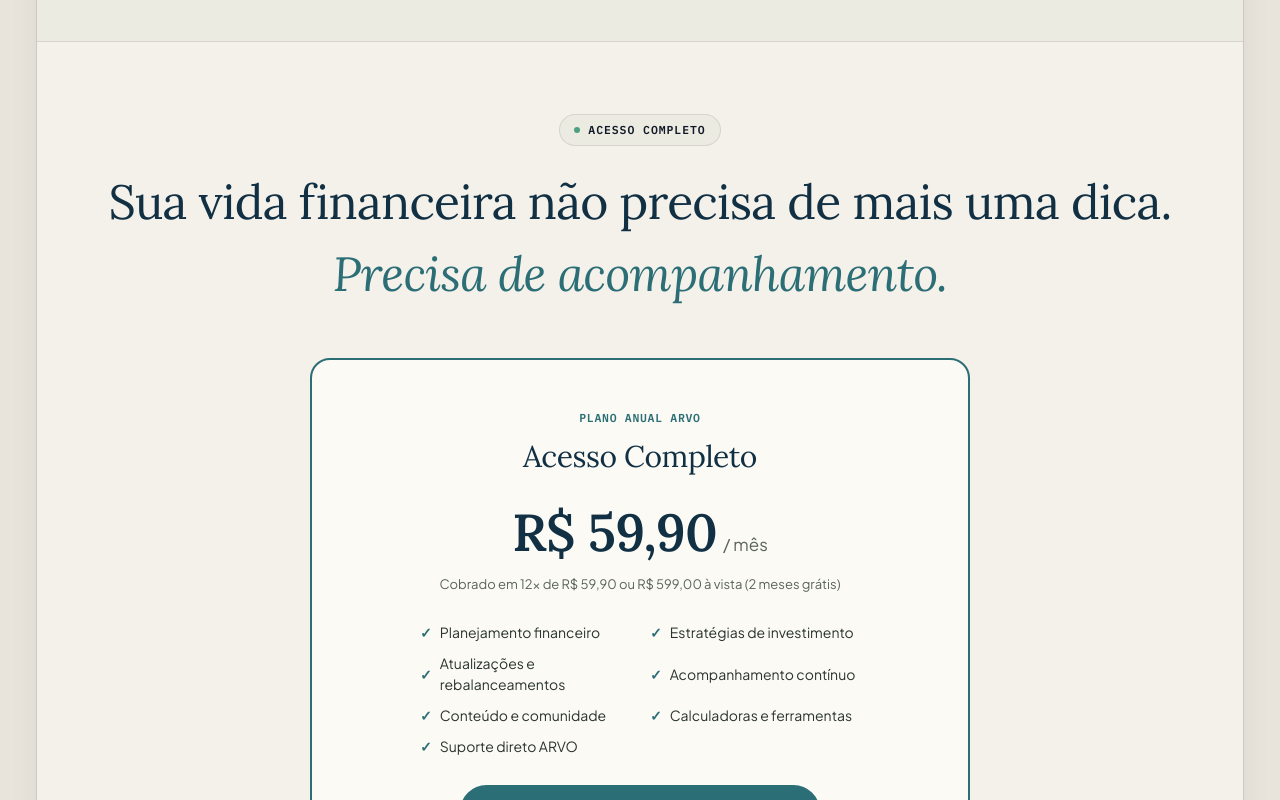
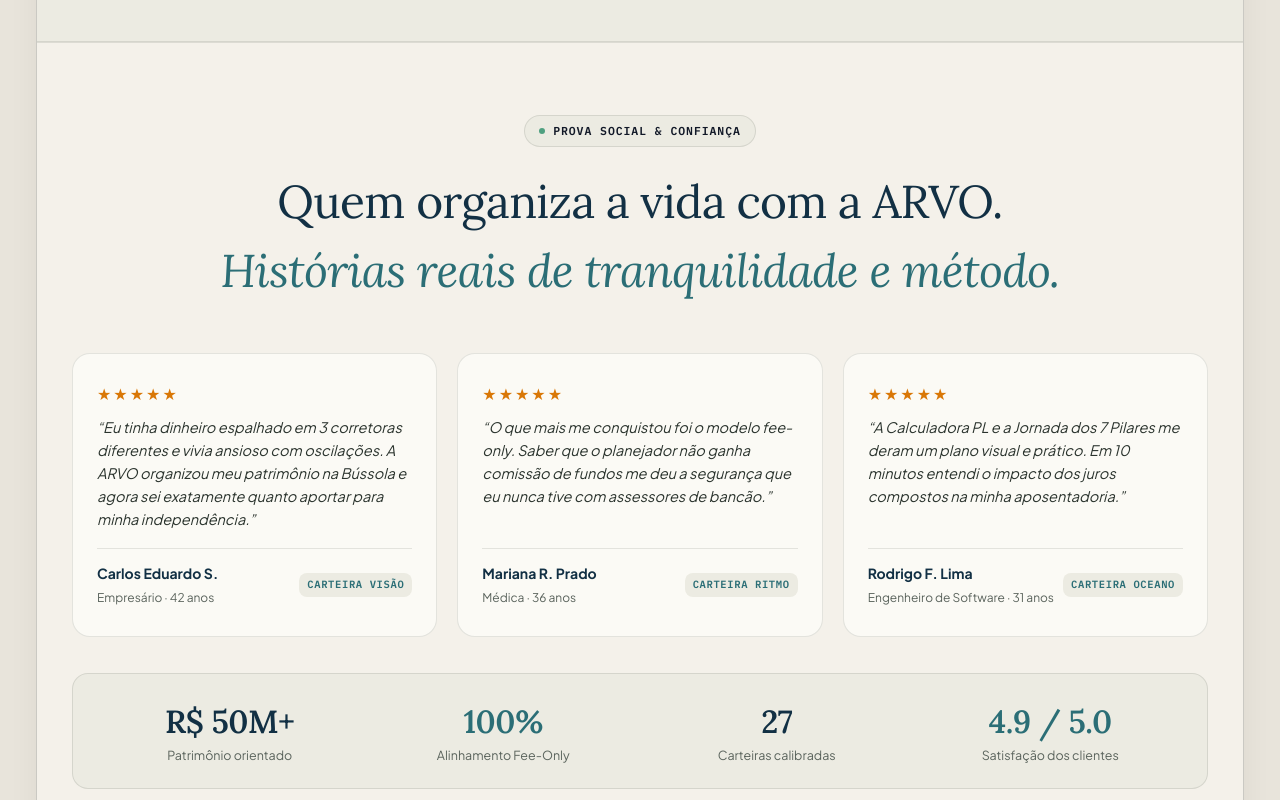
Before and after one commit to luslater/arvo, a Next.js app: page / in a window 1280 px wide. Shown: the part 5520-6320 px from the top of the page. Built offline with nearby package versions, Linux system fonts and the light colour scheme.

Commit message:
feat(seo-growth): configure OpenGraph/Twitter social cards, LocalBusiness JSON-LD schema, and landing page social proof testimonials

```diff
--- a/src/app/page.tsx
+++ b/src/app/page.tsx
@@ -724,6 +724,81 @@
           </div>
         </section>
 
+        {/* 8.5 PROVA SOCIAL & CASES */}
+        <section className="ui-section" id="depoimentos" style={{ borderTop: "1px solid var(--border)" }}>
+          <div className="ui-wrap">
+            <div style={{ textAlign: "center", marginBottom: "48px" }}>
+              <div className="ui-eyebrow"><span className="ui-eyebrow-dot"></span> Prova Social & Confiança</div>
+              <h2 className="ui-serif" style={{ fontSize: "clamp(30px, 3.8vw, 46px)", color: "var(--ink-navy)", margin: 0 }}>
+                Quem organiza a vida com a ARVO.<br />
+                <i style={{ fontStyle: "italic", color: "var(--deep-teal)" }}>Histórias reais de tranquilidade e método.</i>
+              </h2>
+            </div>
+
+            <div style={{ display: "grid", gridTemplateColumns: "repeat(auto-fit, minmax(280px, 1fr))", gap: "20px", marginBottom: "36px" }}>
+              {[
+                {
+                  name: "Carlos Eduardo S.",
+                  role: "Empresário · 42 anos",
+                  dep: "“Eu tinha dinheiro espalhado em 3 corretoras diferentes e vivia ansioso com oscilações. A ARVO organizou meu patrimônio na Bússola e agora sei exatamente quanto aportar para minha independência.”",
+                  tag: "Carteira Visão",
+                  rating: "★★★★★"
+                },
+                {
+                  name: "Mariana R. Prado",
+                  role: "Médica · 36 anos",
+                  dep: "“O que mais me conquistou foi o modelo fee-only. Saber que o planejador não ganha comissão de fundos me deu a segurança que eu nunca tive com assessores de bancão.”",
+                  tag: "Carteira Ritmo",
+                  rating: "★★★★★"
+                },
+                {
+                  name: "Rodrigo F. Lima",
+                  role: "Engenheiro de Software · 31 anos",
+                  dep: "“A Calculadora PL e a Jornada dos 7 Pilares me deram um plano visual e prático. Em 10 minutos entendi o impacto dos juros compostos na minha aposentadoria.”",
+                  tag: "Carteira Oceano",
+                  rating: "★★★★★"
+                }
+              ].map((t, idx) => (
+                <div key={idx} style={{ background: "var(--card)", border: "1px solid var(--border)", borderRadius: "18px", padding: "28px 24px", display: "flex", flexDirection: "column", justifyContent: "space-between" }}>
+                  <div>
+                    <div style={{ color: "#d97706", fontSize: "16px", marginBottom: "10px", letterSpacing: "2px" }}>{t.rating}</div>
+                    <p style={{ fontSize: "14.5px", color: "var(--text-secondary)", lineHeight: "1.6", fontStyle: "italic", margin: "0 0 16px 0" }}>{t.dep}</p>
+                  </div>
+                  <div style={{ paddingTop: "14px", borderTop: "1px solid var(--border)", display: "flex", justifyContent: "space-between", alignItems: "center" }}>
+                    <div>
+                      <strong style={{ fontSize: "14px", color: "var(--ink-navy)", display: "block" }}>{t.name}</strong>
+                      <span style={{ fontSize: "12px", color: "var(--text-muted)" }}>{t.role}</span>
+                    </div>
+                    <span className="ui-mono" style={{ fontSize: "10.5px", background: "var(--section-alt)", color: "var(--deep-teal)", padding: "4px 8px", borderRadius: "8px", fontWeight: 600 }}>
+                      {t.tag}
+                    </span>
+                  </div>
+                </div>
+              ))}
+            </div>
+
+            {/* Social Proof Stats Banner */}
+            <div style={{ display: "grid", gridTemplateColumns: "repeat(auto-fit, minmax(180px, 1fr))", gap: "16px", background: "var(--section-alt)", border: "1px solid var(--border)", borderRadius: "16px", padding: "24px 28px", textAlign: "center" }}>
+              <div>
+                <div className="ui-serif" style={{ fontSize: "32px", color: "var(--ink-navy)", fontWeight: 600 }}>R$ 50M+</div>
+                <div style={{ fontSize: "12.5px", color: "var(--text-muted)" }}>Patrimônio orientado</div>
+              </div>
+              <div>
+                <div className="ui-serif" style={{ fontSize: "32px", color: "var(--deep-teal)", fontWeight: 600 }}>100%</div>
+                <div style={{ fontSize: "12.5px", color: "var(--text-muted)" }}>Alinhamento Fee-Only</div>
+              </div>
+              <div>
+                <div className="ui-serif" style={{ fontSize: "32px", color: "var(--ink-navy)", fontWeight: 600 }}>27</div>
+                <div style={{ fontSize: "12.5px", color: "var(--text-muted)" }}>Carteiras calibradas</div>
+              </div>
+              <div>
+                <div className="ui-serif" style={{ fontSize: "32px", color: "var(--deep-teal)", fontWeight: 600 }}>4.9 / 5.0</div>
+                <div style={{ fontSize: "12.5px", color: "var(--text-muted)" }}>Satisfação dos clientes</div>
+              </div>
+            </div>
+          </div>
+        </section>
+
         {/* 9. OFERTA / ASSINATURA */}
         <section className="ui-section" id="assinatura">
           <div className="ui-wrap">
@@ -810,7 +885,7 @@
                 },
                 {
                   q: "Como funciona o cancelamento e a garantia?",
-                  a: "Você pode cancelar a renovação da sua assinatura quando quiser. Caso esteja dentro do período de garantia informado no momento da contratação, também poderá solicitar o reembolso conforme as condições apresentadas na assinatura.",
+                  a: "Você pode cancelar a renovação da sua assinatura quando quiser. Caso esteja dentro do período legal de 7 dias de garantia, você recebe 100% de reembolso sem burocracia.",
                 },
                 {
                   q: "Para quem NÃO é a ARVO?",
@@ -856,20 +931,23 @@
           <div className="ui-wrap">
             <div style={{ display: "flex", justifyContent: "space-between", alignItems: "center", flexWrap: "wrap", gap: "24px", borderBottom: "1px solid rgba(255,255,255,0.1)", paddingBottom: "32px" }}>
               <div className="ui-logo" style={{ color: "#ffffff" }}>
-                <img src="/arvo-simbolo-blue.png" alt="ARVO" style={{ width: "24px", height: "24px", objectFit: "contain" }} />
+                <img src="/arvo-simbolo-blue.png" alt="ARVO Símbolo Oficial" style={{ width: "24px", height: "24px", objectFit: "contain" }} />
                 <span>ARVO</span>
               </div>
-              <div style={{ display: "flex", gap: "24px", fontSize: "14px", color: "rgba(255,255,255,0.7)" }}>
+              <div style={{ display: "flex", gap: "24px", fontSize: "14px", color: "rgba(255,255,255,0.7)", flexWrap: "wrap" }}>
                 <a href="#como-funciona" style={{ color: "inherit", textDecoration: "none" }}>Método</a>
                 <a href="#carteiras" style={{ color: "inherit", textDecoration: "none" }}>Carteiras</a>
+                <a href="#depoimentos" style={{ color: "inherit", textDecoration: "none" }}>Depoimentos</a>
                 <a href="#independencia" style={{ color: "inherit", textDecoration: "none" }}>Independência</a>
                 <a href="#assinatura" style={{ color: "inherit", textDecoration: "none" }}>Planos</a>
                 <a href="#faq" style={{ color: "inherit", textDecoration: "none" }}>Dúvidas</a>
+                <Link href="/politica-de-privacidade" style={{ color: "inherit", textDecoration: "none" }}>Privacidade</Link>
+                <Link href="/termos" style={{ color: "inherit", textDecoration: "none" }}>Termos</Link>
               </div>
             </div>
             <div style={{ display: "flex", justifyContent: "space-between", alignItems: "center", flexWrap: "wrap", gap: "16px", paddingTop: "20px", fontSize: "12px", color: "rgba(255,255,255,0.5)" }}>
               <span>ARVO Orientação Financeira LTDA · ARVO® 2026</span>
-              <span>Plataforma independente fee-only</span>
+              <span>Plataforma independente fee-only · Todos os direitos reservados</span>
             </div>
           </div>
         </footer>
--- /dev/null
+++ b/src/components/client-providers.tsx
@@ -0,0 +1,28 @@
+"use client";
+
+import { usePathname } from "next/navigation";
+import { ThemeProvider } from "@/components/theme-provider";
+import { AuthProvider } from "@/components/auth-provider";
+import { AIChatWidget } from "@/components/ai-chat-widget";
+
+export function ClientProviders({ children }: { children: React.ReactNode }) {
+    const pathname = usePathname();
+    const isPublicPage = [
+        "/",
+        "/login",
+        "/register",
+        "/onboarding",
+        "/obrigado",
+        "/politica-de-privacidade",
+        "/termos",
+    ].includes(pathname);
+
+    return (
+        <AuthProvider>
+            <ThemeProvider>
+                {children}
+                {!isPublicPage && <AIChatWidget />}
+            </ThemeProvider>
+        </AuthProvider>
+    );
+}
```
Also changed, not shown: src/app/layout.tsx (+107 -22 lines).
